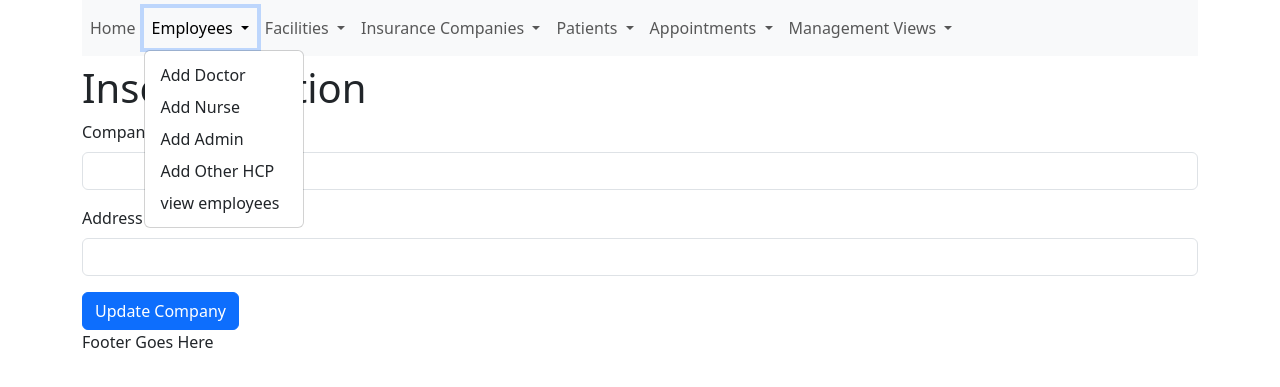
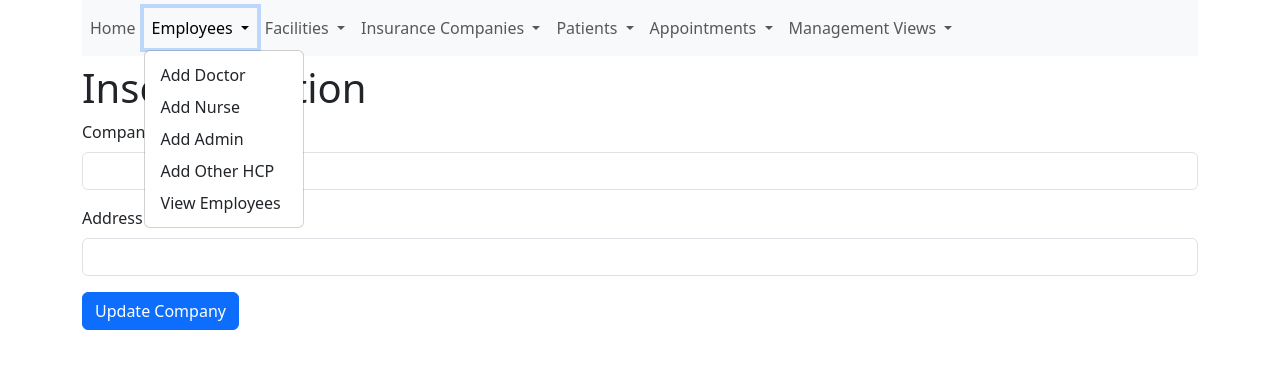
Before and after one commit to jgwentworth92/CS634_Final_Project_Application, a Flask app: page /add_insurance_company in a window 1280 px wide, after a click on "Employees". Shown: the top 387 px of the page. Run offline with Flask 3, Linux system fonts and the light colour scheme; parts of the project's set-up code (start-up, migrations or seed data) failed here and were passed over; some libraries are stand-ins or nearby versions.

Commit message:
Changed tab names. Removed footer text.

```diff
--- a/app/templates/base.html
+++ b/app/templates/base.html
@@ -39,7 +39,7 @@
                                 <li><a  class="dropdown-item"  href="{{ url_for('routes.add_employee', job_class='Nurse') }}">Add Nurse</a></li>
                                 <li><a  class="dropdown-item"  href="{{ url_for('routes.add_employee', job_class='Admin') }}">Add Admin</a></li>
                                 <li><a  class="dropdown-item"  href="{{ url_for('routes.add_employee', job_class='OtherHCP') }}">Add Other HCP</a></li>
-                                <li><a  class="dropdown-item"  href="{{ url_for('routes.view_employees') }}">view employees</a></li>
+                                <li><a  class="dropdown-item"  href="{{ url_for('routes.view_employees') }}">View Employees</a></li>
                             </ul>
                         </li>
                         <li class="nav-item dropdown">
@@ -49,7 +49,7 @@
                             <ul class="dropdown-menu" aria-labelledby="navbarDropdownFacilities">
                                 <li><a  class="dropdown-item"  href="{{ url_for('routes.add_facility', ftype='Office') }}">Add Office</a></li>
                                 <li><a  class="dropdown-item"  href="{{ url_for('routes.add_facility', ftype='OutpatientSurgery') }}">Add Outpatient Surgery</a></li>
-                                   <li><a  class="dropdown-item"  href="{{ url_for('routes.view_facilities') }}">view</a></li>
+                                   <li><a  class="dropdown-item"  href="{{ url_for('routes.view_facilities') }}">View Facilities</a></li>
                             </ul>
                         </li>
                         <li class="nav-item dropdown">
@@ -86,8 +86,8 @@
                                Management Views
                             </a>
                             <ul class="dropdown-menu" aria-labelledby="navbarManagement">
-                                   <li><a  class="dropdown-item"  href="{{ url_for('routes.top_revenue_days' ) }}">top revenue</a></li>
-                                <li><a  class="dropdown-item"  href="{{ url_for('routes.average_revenue' ) }}">AVG by insurance companyt</a></li>
+                                   <li><a  class="dropdown-item"  href="{{ url_for('routes.top_revenue_days' ) }}">Top Revenue Days</a></li>
+                                <li><a  class="dropdown-item"  href="{{ url_for('routes.average_revenue' ) }}">Average Revenue by Insurance Company</a></li>
                                 <li><a  class="dropdown-item"  href="{{ url_for('routes.revenue_by_facility' ) }}">Revenue Report by Facility</a></li>
                                    <li><a  class="dropdown-item"  href="{{ url_for('routes.daily_invoices') }}">View Invoices</a></li>
 
@@ -103,7 +103,7 @@
     </div>
     {% block content %}{% endblock %}
     <footer>
-        Footer Goes Here
+
     </footer>
     {% block scripts %}
         <script src="https://ajax.googleapis.com/ajax/libs/jquery/3.6.1/jquery.min.js"></script>
```
